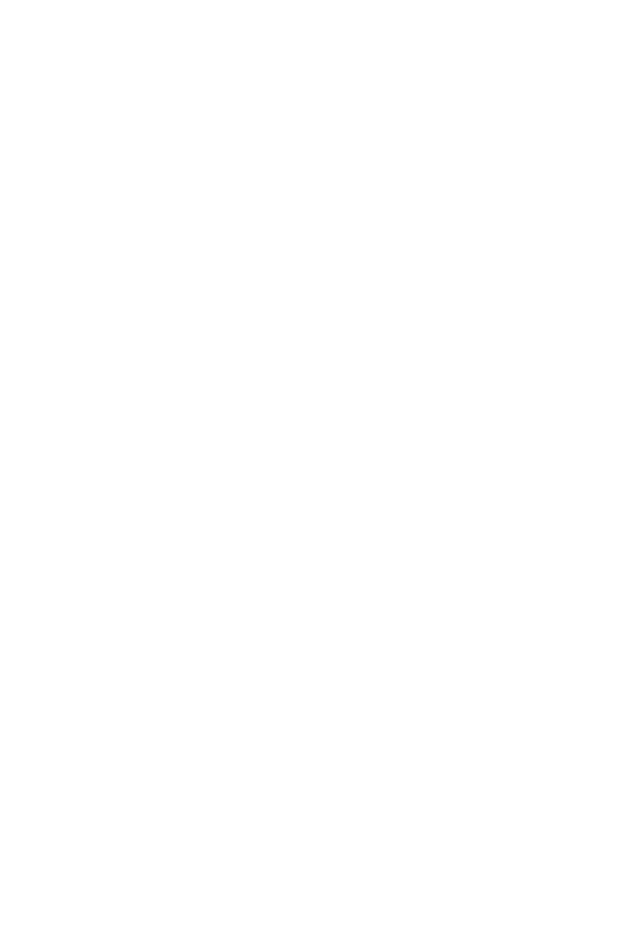
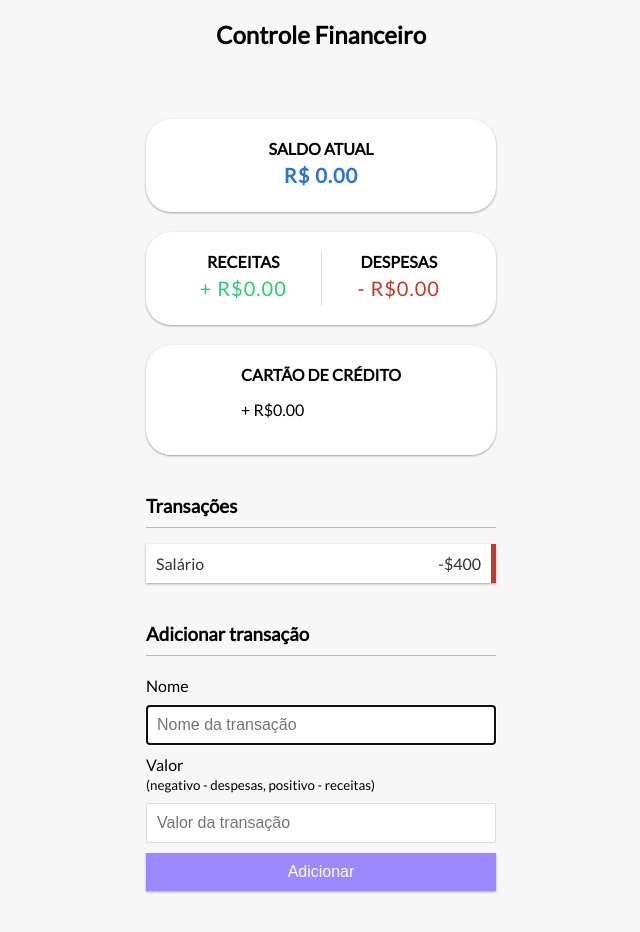
Before and after one commit to jaquelineportela/projetoIntegrador_I, a plain HTML site: page html/controle.html in a window 1280 px wide. Shown: the whole page, without its empty margins (319-959 px from the left). Before the commit the page ends 800 px from the top, so only its background shows below. Drawn offline with Linux system fonts and the light colour scheme.

Commit message:
controle

```diff
--- /dev/null
+++ b/css/controle.css
@@ -0,0 +1,176 @@
+@import url('https://fonts.googleapis.com/css?family=Lato&display=swap');
+
+:root {
+  --box-shadow: 0 1px 3px rgba(0, 0, 0, 0.12), 0 1px 2px rgba(0, 0, 0, 0.24);
+}
+
+* {
+  box-sizing: border-box;
+}
+
+body {
+  background-color: #f7f7f7;
+  display: flex;
+  flex-direction: column;
+  align-items: center;
+  justify-content: center;
+  min-height: 100vh;
+  margin: 0;
+  font-family: 'Lato', sans-serif;
+}
+
+.container {
+  margin: 30px auto;
+  width: 350px;
+}
+
+h1 {
+  letter-spacing: 1px;
+  margin: 0;
+  color: #2e75cc;
+}
+
+h3 {
+  border-bottom: 1px solid #bbb;
+  padding-bottom: 10px;
+  margin: 40px 0 10px;
+}
+
+h4 {
+  margin: 0;
+  text-transform: uppercase;
+}
+.balance-container{
+  border-radius: 25px;
+  background-color: #fff;
+  box-shadow: var(--box-shadow);
+  padding: 20px;
+  display: flex;
+  justify-content: center;
+  margin: 20px 0;
+}
+.balance{
+  text-align: center;
+  font-size: 20px;
+  letter-spacing: 1px;
+  margin: 5px 0;
+}
+.inc-exp-container {
+  border-radius: 25px;
+  background-color: #fff;
+  box-shadow: var(--box-shadow);
+  padding: 20px;
+  display: flex;
+  justify-content: space-between;
+  margin: 20px 0;
+}
+
+.inc-exp-container > div {
+  flex: 1;
+  text-align: center;
+}
+
+.inc-exp-container > div:first-of-type {
+  border-right: 1px solid #dedede;
+}
+
+.money {
+  font-size: 20px;
+  letter-spacing: 1px;
+  margin: 5px 0;
+}
+
+.money.plus {
+  color: #2ecc71;
+}
+
+.money.minus {
+  color: #c0392b;
+}
+.cred-card-container{
+  border-radius: 25px;
+  background-color: #fff;
+  box-shadow: var(--box-shadow);
+  padding: 20px;
+  display: flex;
+  justify-content: center;
+  margin: 20px 0;
+
+}
+label {
+  display: inline-block;
+  margin: 10px 0;
+}
+
+input[type='text'],
+input[type='number'] {
+  border: 1px solid #dedede;
+  border-radius: 2px;
+  display: block;
+  font-size: 16px;
+  padding: 10px;
+  width: 100%;
+}
+
+.btn {
+  cursor: pointer;
+  background-color: #9c88ff;
+  box-shadow: var(--box-shadow);
+  color: #fff;
+  border: 0;
+  display: block;
+  font-size: 16px;
+  margin: 10px 0 30px;
+  padding: 10px;
+  width: 100%;
+}
+
+.btn:focus,
+.delete-btn:focus {
+  outline: 0;
+}
+
+.transactions {
+  list-style-type: none;
+  padding: 0;
+  margin-bottom: 40px;
+}
+
+.transactions li {
+  background-color: #fff;
+  box-shadow: var(--box-shadow);
+  color: #333;
+  display: flex;
+  justify-content: space-between;
+  position: relative;
+  padding: 10px;
+  margin: 10px 0;
+}
+
+.transactions li.plus {
+  border-right: 5px solid #2ecc71;
+}
+
+.transactions li.minus {
+  border-right: 5px solid #c0392b;
+}
+
+.delete-btn {
+  cursor: pointer;
+  background-color: #e74c3c;
+  border: 0;
+  color: #fff;
+  font-size: 20px;
+  line-height: 20px;
+  padding: 2px 5px;
+  position: absolute;
+  top: 50%;
+  left: 0;
+  transform: translate(-100%, -50%);
+  opacity: 0;
+  transition: opacity 0.3s ease;
+}
+
+.transactions li:hover .delete-btn {
+  opacity: 1;
+}
--- a/html/controle.html
+++ b/html/controle.html
@@ -0,0 +1,70 @@
+<!DOCTYPE html>
+<html lang="pt-br">
+  <head>
+    <meta charset="UTF-8" />
+    <meta name="viewport" content="width=device-width, initial-scale=1.0" />
+
+    <link rel="stylesheet" href="../css/controle.css" />
+    <title>Controle-se</title>
+
+  </head>
+
+  <body>
+    <h2>Controle Financeiro</h2>
+
+    <div class="container">
+      <div class="balance-container">
+        <div>
+          <h4>Saldo atual</h4>
+          <h1 id="balance" class="balance">R$ 0.00</h1>
+        </div>
+      </div>
+
+      <div class="inc-exp-container">
+        <div>
+          <h4>Receitas</h4>
+          <p id="money-plus" class="money plus">+ R$0.00</p>
+        </div>
+
+        <div>
+          <h4>Despesas</h4>
+          <p id="money-minus" class="money minus">- R$0.00</p>
+        </div>
+      </div>
+
+      <div class="cred-card-container">
+        <div>
+          <h4>Cartão de Crédito</h4>
+          <p id="cred-card" class="cred card">+ R$0.00</p>
+        </div>
+      </div>
+      <h3>Transações</h3>
+
+      <ul id="transactions" class="transactions">
+        <li class="minus">
+          Salário <span>-$400</span><button class="delete-btn">x</button>
+        </li>
+      </ul>
+
+      <h3>Adicionar transação</h3>
+
+      <form id="form">
+        <div class="form-control">
+          <label for="text">Nome</label>
+          <input autofocus type="text" id="text" placeholder="Nome da transação" />
+        </div>
+
+        <div class="form-control">
+          <label for="amount">Valor <br />
+            <small>(negativo - despesas, positivo - receitas)</small>
+          </label>
+          <input type="number" id="amount" placeholder="Valor da transação" />
+        </div>
+
+        <button class="btn">Adicionar</button>
+      </form>
+    </div>
+
+    <script src="script.js"></script>
+  </body>
+</html>
```
Also changed, not shown: index.html (+1 -1 lines), js/controle.js (added).
